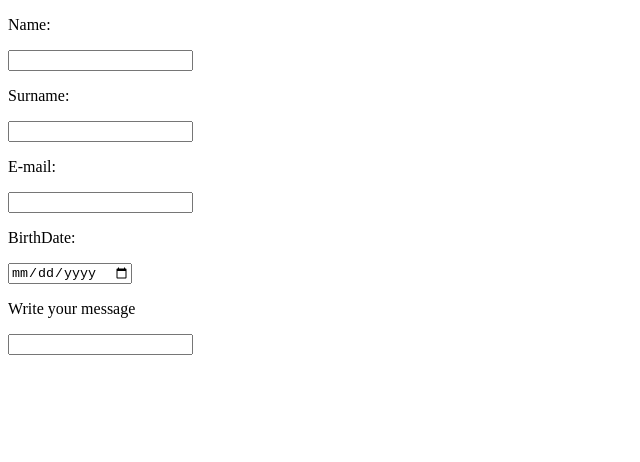
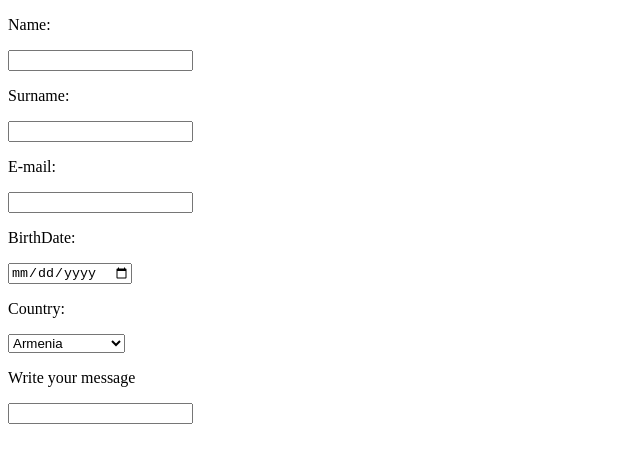
Before and after one commit to ViktoriiaBila/rss-react, a React app in the folder react-forms/: page / in a window 1280 px wide. Shown: the top 462 px of the page, without its empty margins (0-640 px from the left). Built offline with nearby package versions, Linux system fonts and the light colour scheme.

Commit message:
feat: add select component

```diff
--- /dev/null
+++ b/react-forms/src/components/form/formElements/select.tsx
@@ -0,0 +1,20 @@
+import React from 'react';
+
+export function Select(props: ISelectProps): JSX.Element {
+  const options = props.options.map((option) => <option>{option}</option>);
+
+  return (
+    <div>
+      <label htmlFor={props.name}>
+        <p>{props.title}</p>
+        <select
+          name={props.name}
+          value={props.value}
+          onChange={(event) => props.onChange(event)}
+        >
+          {options}
+        </select>
+      </label>
+    </div>
+  );
+}
--- a/react-forms/src/components/form/index.tsx
+++ b/react-forms/src/components/form/index.tsx
@@ -1,10 +1,12 @@
 import React, { useState } from 'react';
+import { countryNames } from '../../shared/constants';
 import {
   EFormElementNames,
   EFormElementTitle,
   EFormElementType,
 } from '../../shared/formElementsData';
 import { DataInput } from './formElements/dataInput';
+import { Select } from './formElements/select';
 
 export function Form(): JSX.Element {
   const [formValue, setformValue] = useState({
@@ -18,7 +20,7 @@ export function Form(): JSX.Element {
     notify: false,
   });
 
-  const formElementChangeHandler = (event) => {};
+  const formElementChangeHandler = () => {};
 
   return (
     <form>
@@ -50,6 +52,13 @@ export function Form(): JSX.Element {
         value={formValue.birthDate}
         onChange={formElementChangeHandler}
       />
+      <Select
+        title={EFormElementTitle.country}
+        name={EFormElementNames.country}
+        value={formValue.country}
+        onChange={formElementChangeHandler}
+        options={countryNames}
+      />
       <DataInput
         title={EFormElementTitle.messageText}
         type={EFormElementType.text}
--- /dev/null
+++ b/react-forms/src/shared/constants.ts
@@ -0,0 +1,20 @@
+export const countryNames = [
+  'Armenia',
+  'Brazil',
+  'Bulgaria',
+  'Canada',
+  'Chile',
+  'Cuba',
+  'Dominica',
+  'France',
+  'Guinea',
+  'Italy',
+  'Latvia',
+  'Malaysia',
+  'Monaco',
+  'Peru',
+  'Turkey',
+  'Ukraine',
+  'United Kingdom',
+  'United States',
+];
```
Also changed, not shown: react-forms/src/models/interfaces/ISelectProps.ts (added, +7 -0 lines).
